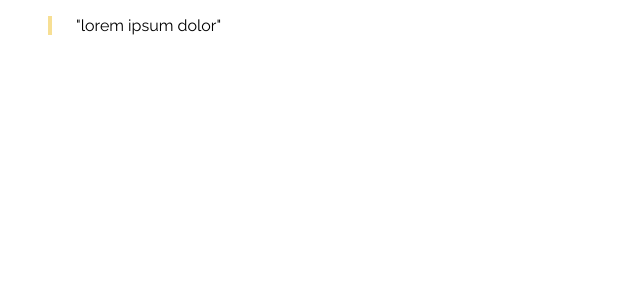
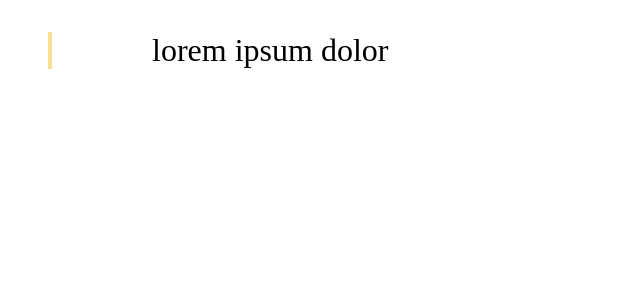
Before and after one commit to hare451g/dc-random-quotes, a React (Create React App) app: page / in a window 1280 px wide. Shown: the top 300 px of the page, without its empty margins (0-640 px from the left). Built offline with nearby package versions, Linux system fonts and the light colour scheme.

Commit message:
refactor quote component

```diff
--- a/src/components/Quote/index.tsx
+++ b/src/components/Quote/index.tsx
@@ -7,19 +7,25 @@ type propTypes = {
 };
 
 const Quote: React.FC<propTypes> = ({ text = null, loading = false }) => {
-  if (loading) {
-    return (
-      <p data-testid="loading-indicator">{constants.messages.IS_LOADING}</p>
-    );
-  }
+  const containerQuoteName = loading ? 'quote--loading' : 'quote';
 
-  const contentClassName = !text ? 'quote-empty' : 'quote-content';
-  const contentText = text || constants.messages.IS_EMPTY;
+  const blockQuoteClassName = text
+    ? 'quote__blockquote'
+    : 'quote__blockquote--empty';
+
+  const textContent = loading
+    ? constants.messages.IS_LOADING
+    : text || constants.messages.IS_EMPTY;
 
   return (
-    <blockquote className={contentClassName} data-testid="content">
-      "{contentText}"
-    </blockquote>
+    <div className={containerQuoteName} data-testid="quote-container">
+      <blockquote
+        className={blockQuoteClassName}
+        data-testid="quote__blockquote"
+      >
+        {textContent}
+      </blockquote>
+    </div>
   );
 };
 
--- a/src/components/Quote/styles.css
+++ b/src/components/Quote/styles.css
@@ -1,10 +1,14 @@
-.quote-content {
+.quote__blockquote {
   border-left: solid 4px #f7df94;
-  padding-left: 24px;
-  font-family: 'Raleway', sans-serif;
-  font-weight: 400;
+  padding-left: 100px;
+  font-size: 2rem;
+  font-weight: 500;
 }
 
-.quote-empty {
-  font-family: 'Raleway', sans-serif;
+.quote {
+  width: 614px;
 }
+
+.quote--loading {
+
+}
```
Also changed, not shown: 1 other file (tests, documents, lock files or other folders).
